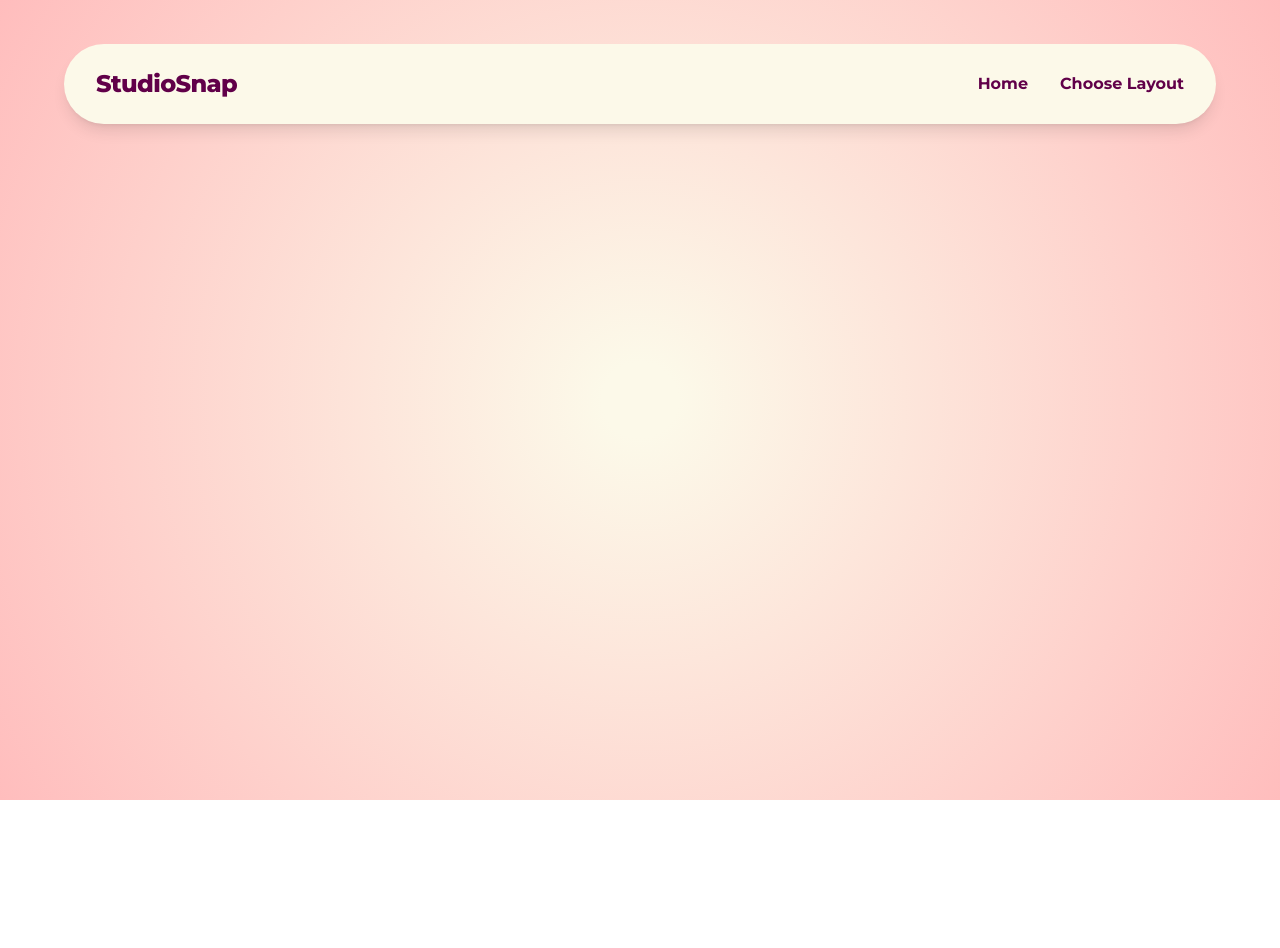
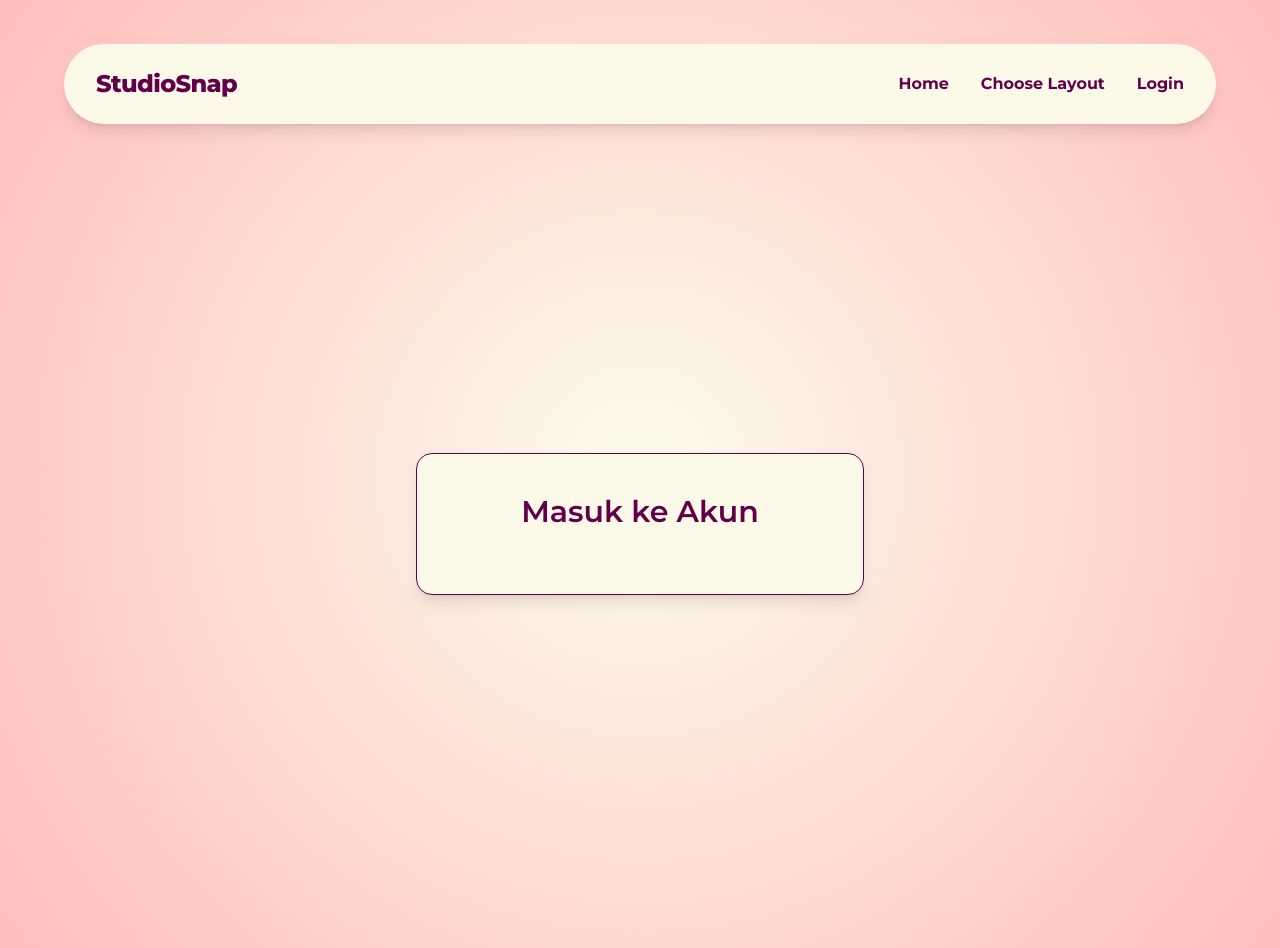
Before and after one commit to Dingin-Tetapi-Tidak-Kejam/StudioSnap, a React (Vite) app: page /login in a window 1280 px wide. Before the commit the page ends 800 px from the top, so only its background shows below. Built offline with nearby package versions, Linux system fonts and the light colour scheme.

Commit message:
Login n Navbar

```diff
--- a/src/App.jsx
+++ b/src/App.jsx
@@ -10,6 +10,7 @@ import Welcome from "./pages/welcome.jsx";
 import Cam from "./pages/cam.jsx";
 import LayoutPage from "./pages/layout.jsx";
 import Customize from "./pages/customize.jsx";
+import Login from "./pages/login.jsx";
 
 const Home = () => {
   const navigate = useNavigate();
@@ -43,6 +44,7 @@ const App = () => {
           <Route path="/cam" element={<Cam />} />
           <Route path="/layout" element={<LayoutPage />} />
           <Route path="/customize" element={<Customize />} />
+          <Route path="/login" element={<Login />} />
         </Routes>
       </Layout>
     </Router>
--- a/src/components/navbar.jsx
+++ b/src/components/navbar.jsx
@@ -23,6 +23,12 @@ const Navbar = () => {
             >
               Choose Layout
             </Link>
+            <Link
+              to="/login"
+              className="text-base font-bold text-[#610049] hover:opacity-50 ml-8"
+            >
+              Login
+            </Link>
           </div>
         </div>
       </nav>
--- /dev/null
+++ b/src/pages/login.jsx
@@ -0,0 +1,34 @@
+import { useState } from "react";
+import { useNavigate } from "react-router-dom";
+
+const Login = () => {
+  const navigate = useNavigate();
+
+  const [email, setEmail] = useState("");
+  const [password, setPassword] = useState("");
+  const [username, setUsername] = useState("");
+
+  const handleSubmit = (e) => {
+    e.preventDefault();
+
+    localStorage.setItem("email", email);
+    localStorage.setItem("password", password);
+    localStorage.setItem("username", username);
+
+    navigate("/welcome");
+  };
+
+  return (
+    <>
+      <div className="min-h-screen flex items-center justify-center">
+        <div className="bg-[#FCF9E9] backdrop-blur-md p-10 rounded-2xl w-full max-w-md border border-[#610049] shadow-lg">
+          <h2 className="text-3xl font-semibold text-[#610049] text-center mb-6">
+            Masuk ke Akun
+          </h2>
+        </div>
+      </div>
+    </>
+  );
+};
+
+export default Login;
```
